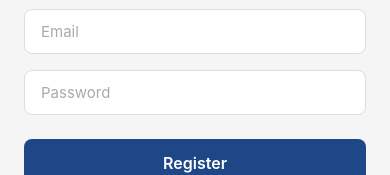
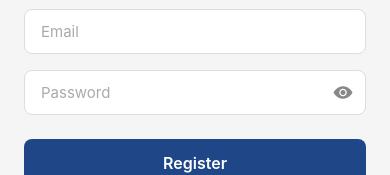
Before and after one commit to gshivarohith/Safarika_SE4, a React Native app in the folder mobile/: screen /Register in a window 390 px wide. Shown: the part 221-396 px from the top of the page. Built offline with nearby package versions, Linux system fonts and the light colour scheme.

Commit message:
Add confirmation message, password toggle, and login redirect on register

```diff
--- a/mobile/screens/RegisterScreen.js
+++ b/mobile/screens/RegisterScreen.js
@@ -4,7 +4,7 @@ import {
   StyleSheet, KeyboardAvoidingView, Platform, ActivityIndicator,
 } from 'react-native';
 import axios from 'axios';
-import AsyncStorage from '@react-native-async-storage/async-storage';
+import { Ionicons } from '@expo/vector-icons';
 
 const API_URL = 'http://10.0.2.2:3000/api';
 
@@ -12,7 +12,9 @@ export default function RegisterScreen({ navigation }) {
   const [name, setName] = useState('');
   const [email, setEmail] = useState('');
   const [password, setPassword] = useState('');
+  const [showPassword, setShowPassword] = useState(false);
   const [error, setError] = useState('');
+  const [success, setSuccess] = useState(false);
   const [loading, setLoading] = useState(false);
 
   const handleRegister = async () => {
@@ -23,13 +25,12 @@ export default function RegisterScreen({ navigation }) {
     setError('');
     setLoading(true);
     try {
-      const res = await axios.post(`${API_URL}/auth/register`, {
+      await axios.post(`${API_URL}/auth/register`, {
         name: name.trim(),
         email: email.trim(),
         password,
       });
-      await AsyncStorage.setItem('token', res.data.token);
-      navigation.navigate('Home');
+      setSuccess(true);
     } catch (err) {
       setError(err.response?.data?.message || 'Registration failed. Please try again.');
     } finally {
@@ -46,6 +47,17 @@ export default function RegisterScreen({ navigation }) {
         <Text style={styles.title}>Create Account</Text>
         <Text style={styles.subtitle}>Join Safarika to start exporting</Text>
 
+        {success ? (
+          <View style={styles.successBox}>
+            <Text style={styles.successText}>
+              Account created successfully. Please log in to continue.
+            </Text>
+            <TouchableOpacity style={styles.button} onPress={() => navigation.navigate('Login')}>
+              <Text style={styles.buttonText}>Back to Login</Text>
+            </TouchableOpacity>
+          </View>
+        ) : (
+          <>
             <TextInput
               style={styles.input}
               placeholder="Name"
@@ -64,14 +76,26 @@ export default function RegisterScreen({ navigation }) {
               onChangeText={setEmail}
             />
 
+            <View style={styles.passwordWrapper}>
               <TextInput
-          style={styles.input}
+                style={styles.passwordInput}
                 placeholder="Password"
                 placeholderTextColor="#aaa"
-          secureTextEntry
+                secureTextEntry={!showPassword}
                 value={password}
                 onChangeText={setPassword}
               />
+              <TouchableOpacity
+                style={styles.eyeButton}
+                onPress={() => setShowPassword((prev) => !prev)}
+              >
+                <Ionicons
+                  name={showPassword ? 'eye-off' : 'eye'}
+                  size={20}
+                  color="#888"
+                />
+              </TouchableOpacity>
+            </View>
 
             {error ? <Text style={styles.error}>{error}</Text> : null}
 
@@ -86,6 +110,8 @@ export default function RegisterScreen({ navigation }) {
             <TouchableOpacity style={styles.linkButton} onPress={() => navigation.navigate('Login')}>
               <Text style={styles.linkText}>Already have an account? Login</Text>
             </TouchableOpacity>
+          </>
+        )}
       </View>
     </KeyboardAvoidingView>
   );
@@ -123,6 +149,37 @@ const styles = StyleSheet.create({
     color: '#333',
     marginBottom: 16,
   },
+  passwordWrapper: {
+    flexDirection: 'row',
+    alignItems: 'center',
+    backgroundColor: '#fff',
+    borderWidth: 1,
+    borderColor: '#ddd',
+    borderRadius: 8,
+    marginBottom: 16,
+  },
+  passwordInput: {
+    flex: 1,
+    paddingHorizontal: 16,
+    paddingVertical: 12,
+    fontSize: 15,
+    color: '#333',
+  },
+  eyeButton: {
+    paddingHorizontal: 12,
+  },
+  successBox: {
+    backgroundColor: '#d4edda',
+    borderRadius: 8,
+    padding: 16,
+  },
+  successText: {
+    color: '#155724',
+    fontSize: 14,
+    fontWeight: '600',
+    textAlign: 'center',
+    marginBottom: 16,
+  },
   error: {
     color: '#d32f2f',
     fontSize: 13,
```
Lines whose indentation alone changed are shown as unchanged.
